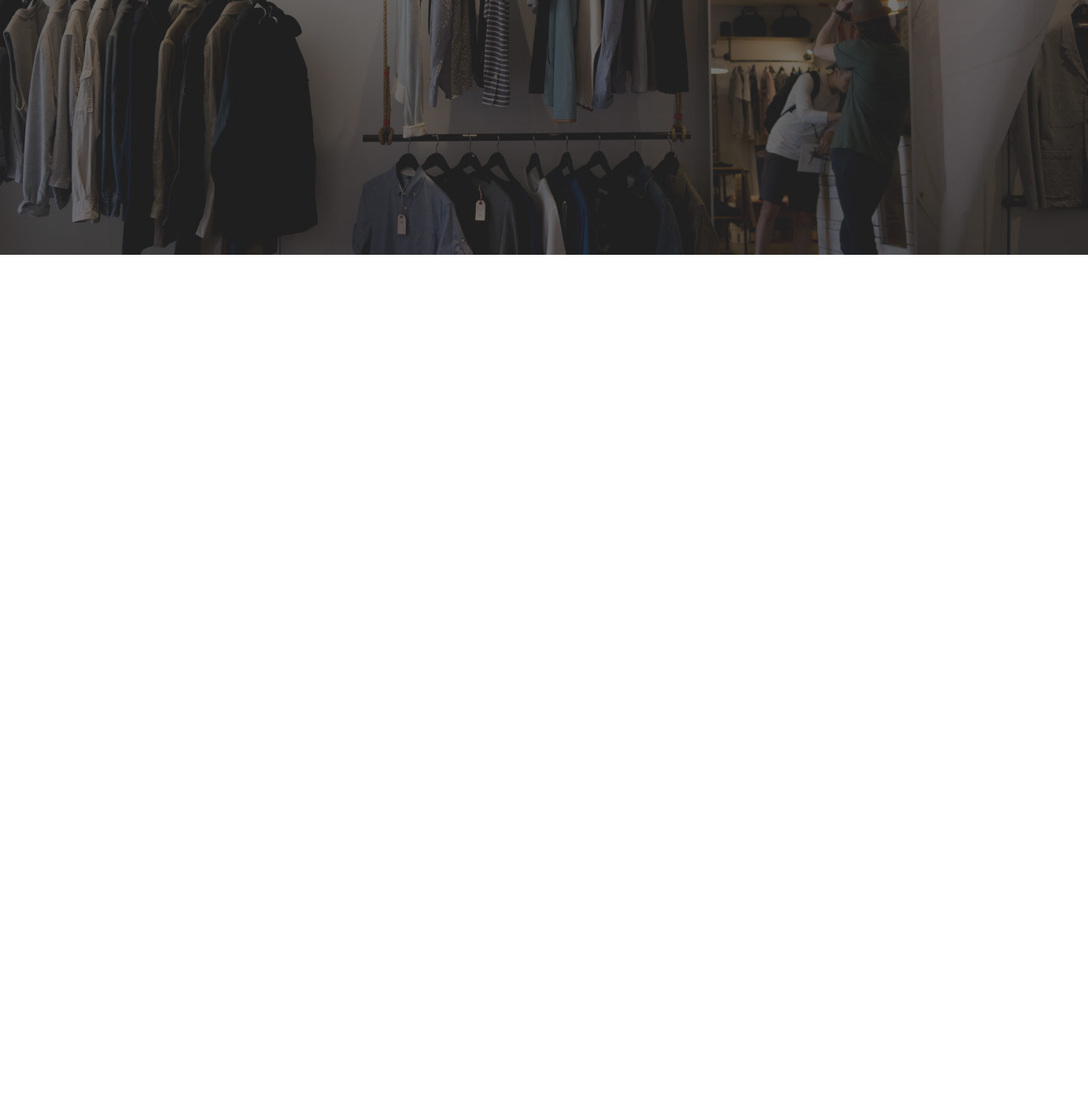
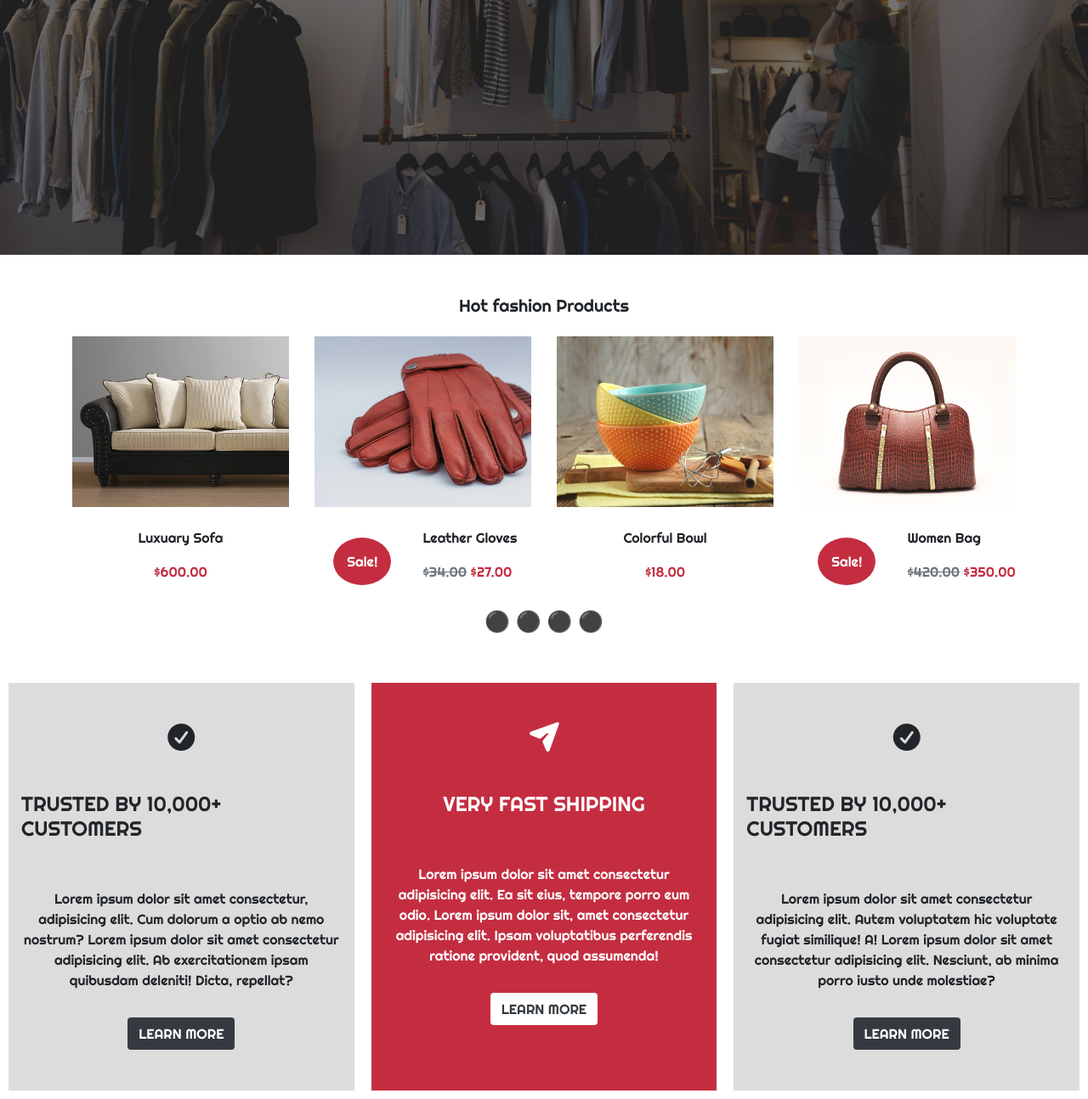
Before and after one commit to AdamELO/empoJs, a website: page index.html in a window 1280 px wide. Shown: the part 2781-4075 px from the top of the page at 85% size. Before the commit the page ends 3081 px from the top, so only its background shows below. Drawn offline with nearby package versions, Linux system fonts and the light colour scheme.

Commit message:
design carousel + learn more Ok

```diff
--- a/index.html
+++ b/index.html
@@ -183,6 +183,87 @@
     </section>
     <!-- end discover thousands of great product banner -->
 
+    <!-- fashion products carousel -->
+    <h5 class="text-center mt-5">Hot fashion Products</h5>
+    <section class="container mt-4">
+        <div class="row">
+            <div class="col-lg-3 col-sm-12 text-center">
+                <img src="./public/img/products_mini/product-luxry-sofa.jpg" width="100%" alt="">
+                <p class="mt-4">Luxuary Sofa</p>
+                <p class="text-adam">$600.00</p>
+            </div>
+            <div class="col-lg-3 col-sm-12 text-center">
+                <img src="./public/img/products_mini/product-gloves.jpg" width="100%" alt="">
+                <div class="row mt-4">
+                    <div class="col-6 flex-row d-flex colbootstrap justify-content-center align-items-center">
+                        <div class="rounded-circle p-3 bg-adam text-white">Sale!</div>
+                    </div>
+                    <div class="col-6 flex-column colbootstrap d-flex align-items-start">
+                        <p>Leather Gloves</p>
+                        <p class="text-adam"><del class="text-secondary">$34.00</del> $27.00</p>
+                    </div>
+                </div>
+            </div>
+            <div class="col-lg-3 col-sm-12 text-center">
+                <img src="./public/img/products_mini/product-cups.jpg" width="100%" alt="">
+                <p class="mt-4">Colorful Bowl</p>
+                <p class="text-adam">$18.00</p>
+            </div>
+            <div class="col-lg-3 col-sm-12 text-center">
+                <img src="./public/img/products_mini/product-bag.jpg" width="100%" alt="">
+                <div class="row mt-4">
+                    <div class="col-6 flex-row d-flex colbootstrap justify-content-center align-items-center">
+                        <div class="rounded-circle p-3 bg-adam text-white">Sale!</div>
+                    </div>
+                    <div class="col-6 flex-column colbootstrap d-flex align-items-start">
+                        <p>Women Bag</p>
+                        <p class="text-adam"><del class="text-secondary">$420.00</del> $350.00</p>
+                    </div>
+                </div>
+            </div>
+        </div>
+        <h4 class="text-center mt-3">
+            <span class="text-adam">&#9899;</span>
+            <span>&#9899;</span>
+            <span>&#9899;</span>
+            <span>&#9899;</span>
+        </h4>
+    </section>
+    <!-- end carousel -->
+
+    <!-- learn more -->
+    <section class="container-fluid">
+        <div class="row mt-5">
+            <div class="col-lg-4 bg-gain test">
+                <div class="d-flex justify-content-center align-items-center flex-column">
+                    <i class="fas fa-check-circle fa-2x mt-5"></i>
+                    <h4 class="text-uppercase mt-5">trusted by 10,000+ customers</h4>
+                    <p class="mt-5 text-center">Lorem ipsum dolor sit amet consectetur, adipisicing elit. Cum dolorum a optio ab nemo nostrum? Lorem ipsum dolor sit amet consectetur adipisicing elit. Ab exercitationem ipsam quibusdam deleniti! Dicta, repellat?</p>
+                    <button class="btn text-white bg-dark text-uppercase mt-3 mb-5">learn more</button>
+                </div>
+            </div>
+            <div class="col-lg-4 bg-adam test">
+                <div class="d-flex justify-content-center align-items-center flex-column text-white">
+                    <i class="fas fa-paper-plane fa-2x  mt-5"></i>
+                    <h4 class="text-uppercase mt-5">very fast shipping</h4>
+                    <p class="mt-5 text-center">Lorem ipsum dolor sit amet consectetur adipisicing elit. Ea sit eius, tempore porro eum odio. Lorem ipsum dolor sit, amet consectetur adipisicing elit. Ipsam voluptatibus perferendis ratione provident, quod assumenda!</p>
+                    <button class="btn text-dark bg-white text-uppercase mt-3 mb-5">learn more</button>
+                </div>
+            </div>
+            <div class="col-lg-4 bg-gain test">
+                <div class="d-flex justify-content-center align-items-center flex-column">
+                    <i class="fas fa-check-circle fa-2x  mt-5"></i>
+                    <h4 class="text-uppercase mt-5">trusted by 10,000+ customers</h4>
+                    <p class="mt-5 text-center">Lorem ipsum dolor sit amet consectetur adipisicing elit. Autem voluptatem hic voluptate fugiat similique! A! Lorem ipsum dolor sit amet consectetur adipisicing elit. Nesciunt, ab minima porro iusto unde molestiae?</p>
+                    <button class="btn text-white bg-dark text-uppercase mt-3 mb-5">learn more</button>
+                </div>
+            </div>
+        </div>
+    </section>
+    <!-- learn more end -->
+
+
+
 
 
     <script src="./public/js/main.js"></script>
--- a/src/sass/style.sass
+++ b/src/sass/style.sass
@@ -36,7 +36,8 @@ hr
     background-position: center
     height: 90vh
     border: none
-
+.test
+    border: solid 10px white
 
 
 @media (max-width:992px)
```
Also changed, not shown: public/css/style.css, 1 other file.
